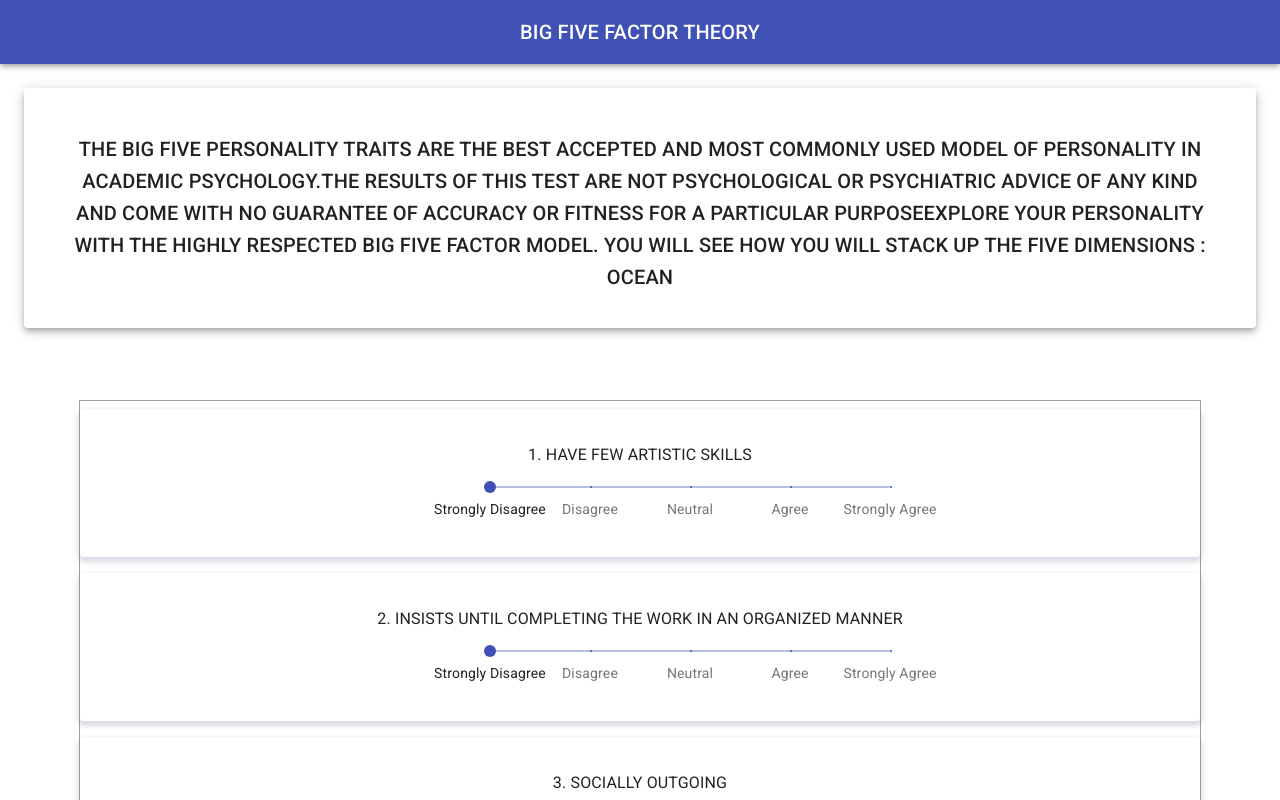
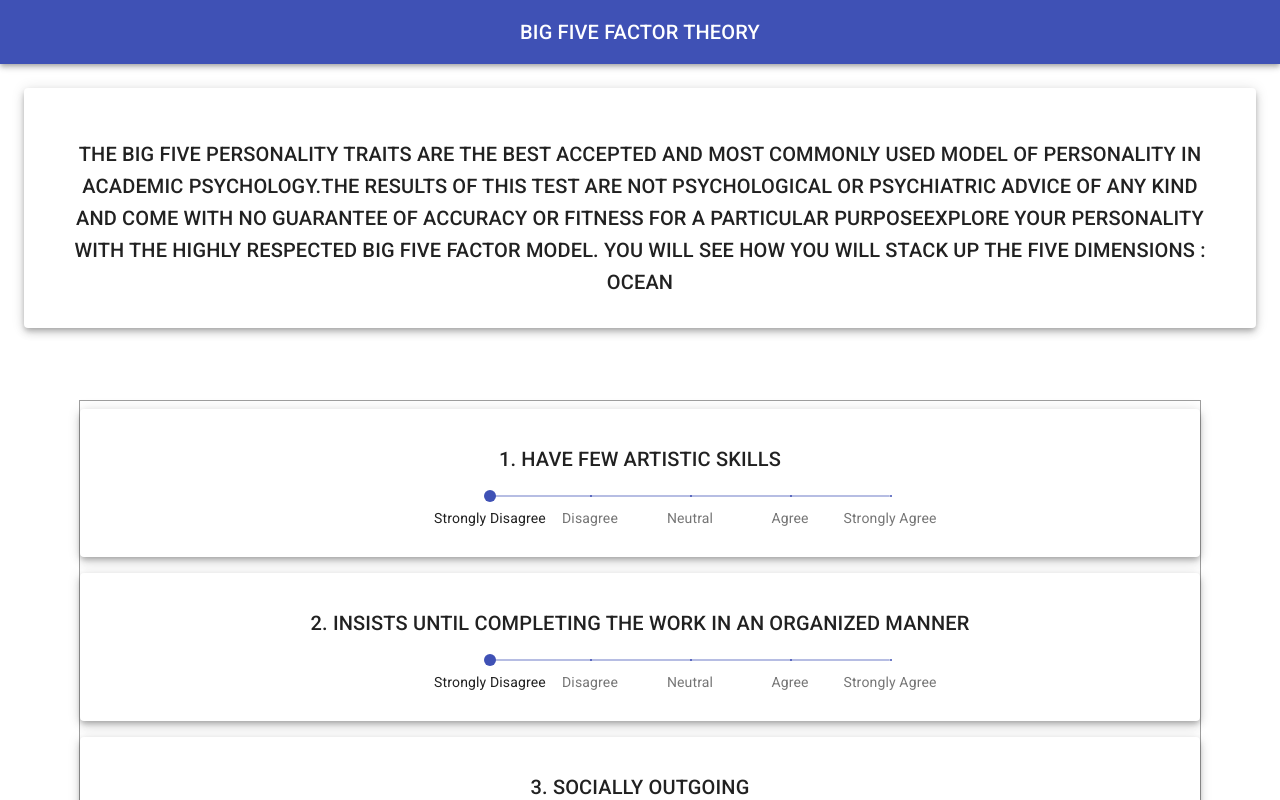
Before and after one commit to Santosh-Balaaji/Personal-Analaysis, a React (Create React App) app: page /index.html in a window 1280 px wide. Shown: the top 800 px of the page. Built offline with nearby package versions, Linux system fonts and the light colour scheme.

Commit message:
refactored the page

```diff
--- a/src/Components/Description.js
+++ b/src/Components/Description.js
@@ -8,12 +8,12 @@ const useStyles = makeStyles(theme => ({
     flexWrap: 'wrap',
     '& > *': {
       margin: theme.spacing(3),
-      width: '90rem',
+      width: '150rem',
       height: '15rem',
     },
   },
   typo:{
-    margin: '45px'
+    margin: '50px'
   }
 }));
 
--- a/src/Components/Sliders.js
+++ b/src/Components/Sliders.js
@@ -11,7 +11,6 @@ const useStyles = makeStyles(theme => ({
         width:'69rem',
         padding: '10px 10px',
         margin: `${theme.spacing(1)}px auto`,
-        boxShadow: '0 3px 5px 2px rgba(135, 135, 171, .3)',
     },
     margin: {
         height: theme.spacing(3),
@@ -54,11 +53,11 @@ const useStyles = makeStyles(theme => ({
 export default function Sliders(props){
     const classes = useStyles();
     return(
-<Paper className={classes.paper} >
+<Paper elevation={5} className={classes.paper} >
         <Grid container wrap="nowrap" spacing={2}>
           <Grid item xs >
           <div className={classes.margin} />
-      <Typography id="discrete-slider-custom" gutterBottom >
+      <Typography variant='h6' id="discrete-slider-custom" gutterBottom >
         {props.sliderTypo}
       </Typography>
       <div className={classes.slider} style={{marginLeft:'25em'}}>
```
